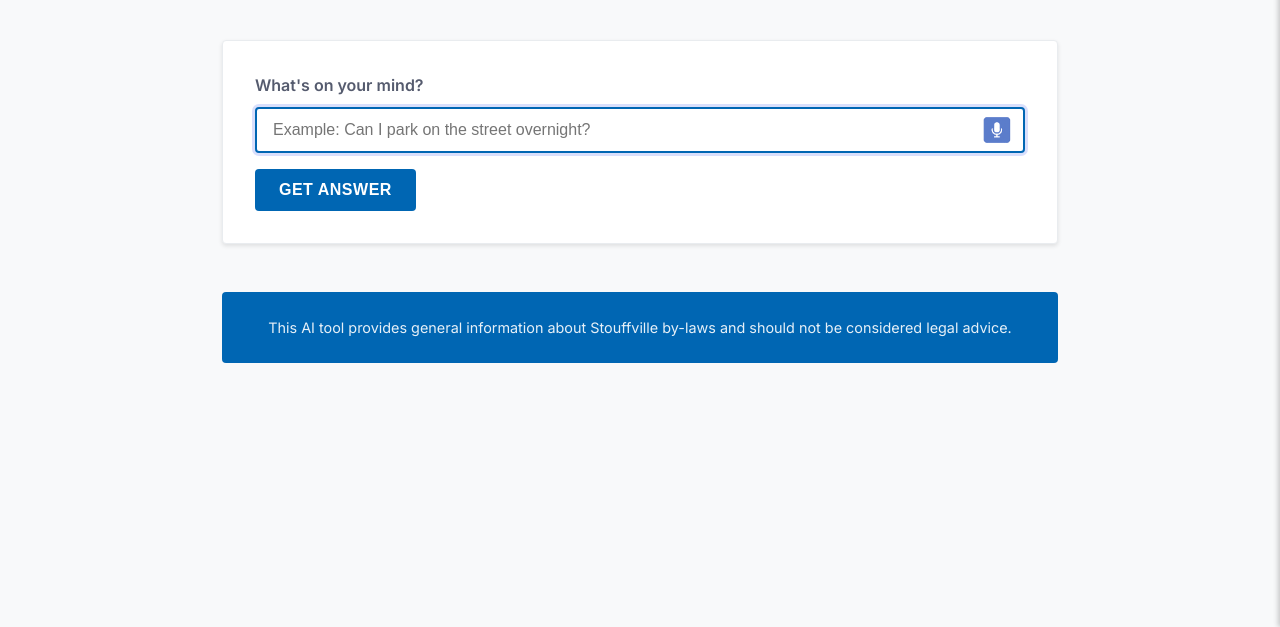
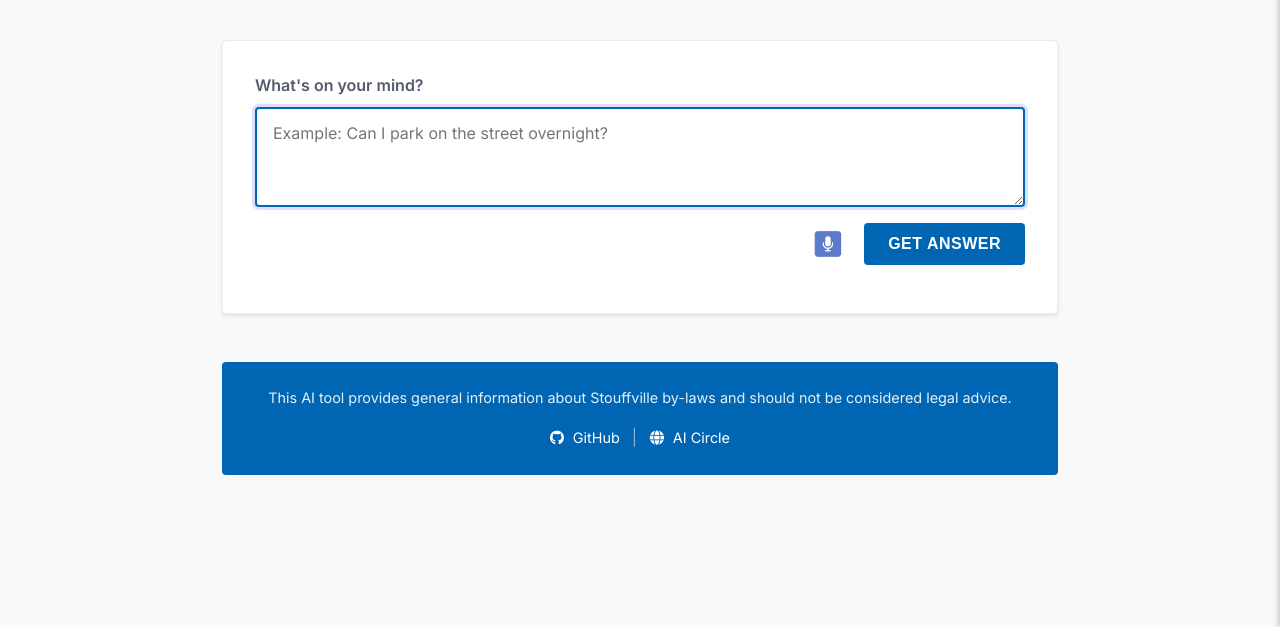
Before and after one commit to Cadence-GitHub/Stouffville-By-laws-AI, a Flask app: page / in a window 1280 px wide. Shown: the part 173-800 px from the top of the page. Run offline with Flask 3, Linux system fonts and the light colour scheme.

Commit message:
Converted input to textarea for multiline prompt. Moved the mic button to below the textarea. Adjusted autocomplete to utilize textarea and placed it below. Added footer to github and website.

```diff
--- a/backend/app/static/public_demo.css
+++ b/backend/app/static/public_demo.css
@@ -101,6 +101,10 @@ h1 {
     transition: var(--transition);
     background-color: var(--card-bg);
     color: var(--text);
+    resize: vertical;
+    min-height: 80px;
+    font-family: inherit;
+    line-height: 1.5;
 }
 
 #question:focus {
@@ -254,6 +258,31 @@ footer {
 footer p {
     color: rgba(255, 255, 255, 0.9);
     font-size: 0.9rem;
+    margin-bottom: 1rem;
+}
+
+.footer-links {
+    margin-top: 1rem;
+}
+
+.footer-links a {
+    color: white;
+    text-decoration: none;
+    font-size: 0.9rem;
+    transition: opacity 0.2s ease;
+}
+
+.footer-links a:hover {
+    opacity: 0.8;
+}
+
+.footer-links .separator {
+    margin: 0 0.5rem;
+    color: rgba(255, 255, 255, 0.5);
+}
+
+.footer-links i {
+    margin-right: 0.3rem;
 }
 
 /* Dark mode toggle switch */
@@ -476,8 +505,7 @@ input:checked + .slider:before {
     box-shadow: var(--shadow);
     z-index: 1000;
     width: 100%;
-    top: 100%;
-    border-top: none;
+    margin-top: -2px; /* Compensate for the border */
 }
 
 .autocomplete-suggestion {
@@ -506,38 +534,50 @@ input:checked + .slider:before {
 }
 
 /* Style the input inside input-wrapper */
-.input-wrapper input {
+.input-wrapper textarea {
     flex: 1;
-    padding-right: 4rem;
     margin-bottom: 0;
 }
 
-/* Style the voice button inside input-wrapper */
-.input-wrapper #voiceQueryBtn {
-    position: absolute;
-    right: 0.75rem;
-    top: 50%;
-    transform: translateY(-50%);
+.button-group {
+    display: flex;
+    gap: 1rem;
+    align-items: center;
+    margin-bottom: 1rem;
+    justify-content: flex-end;
+}
+
+#voiceQueryBtn {
     background: transparent;
     border: none;
-    width: 2rem;
-    height: 2rem;
+    width: 2.5rem;
+    height: 2.5rem;
     display: flex;
     align-items: center;
     justify-content: center;
     padding: 0;
-    z-index: 10;
+    transition: transform 0.2s ease;
+    flex: 0 0 auto;
 }
 
-.input-wrapper #voiceQueryBtn img {
+#voiceQueryBtn:hover {
+    transform: scale(1.1);
+}
+
+#voiceQueryBtn img {
     width: 2rem;
     height: 2rem;
     opacity: 0.7;
     transition: opacity 0.2s ease;
 }
 
-.input-wrapper #voiceQueryBtn:hover img {
+#voiceQueryBtn:hover img {
     opacity: 1;
+}
+
+#submitButton {
+    flex: 0 0 auto;
+    min-width: 120px;
 }
 
 /* Bylaw Panel Styles */
--- a/backend/app/static/public_demo.html
+++ b/backend/app/static/public_demo.html
@@ -32,16 +32,19 @@
             <form id="questionForm">
                 <label for="question">What's on your mind?</label>
                 <div class="input-wrapper">
-                    <input type="text" id="question" name="question" required
+                    <textarea id="question" name="question" required
                            placeholder="Example: Can I park on the street overnight?"
-                           autocomplete="off" autocorrect="off" autocapitalize="off" spellcheck="false">
+                           autocomplete="off"
+                           rows="3"></textarea>
+                </div>
+                <div class="button-group">
                     <button type="button" id="voiceQueryBtn" title="Record Voice Question">
                         <img src="/static/images/microphone.png" alt="Record Voice">
                     </button>
+                    <button type="submit" id="submitButton">
+                        <span>Get Answer</span>
+                    </button>
                 </div>
-                <button type="submit" id="submitButton">
-                    <span>Get Answer</span>
-                </button>
             </form>
         </div>
 
@@ -64,6 +67,15 @@
 
         <footer>
             <p>This AI tool provides general information about Stouffville by-laws and should not be considered legal advice.</p>
+            <div class="footer-links">
+                <a href="https://github.com/Cadence-GitHub/Stouffville-By-laws-AI" target="_blank" rel="noopener noreferrer">
+                    <i class="fab fa-github"></i> GitHub
+                </a>
+                <span class="separator">|</span>
+                <a href="https://aicircle.ca/" target="_blank" rel="noopener noreferrer">
+                    <i class="fas fa-globe"></i> AI Circle
+                </a>
+            </div>
         </footer>
     </main>
     <div id="bylaw-panel" class="bylaw-panel">
--- a/backend/app/static/public_demo.js
+++ b/backend/app/static/public_demo.js
@@ -656,14 +656,19 @@ function setupAutocomplete() {
         // Clear any existing timer
         clearTimeout(typingTimer);
 
-        // Hide suggestions if input is empty or too short
-        if (!this.value.trim() || this.value.trim().length < 3) {
+        // Get the current line of text where the cursor is
+        const cursorPosition = this.selectionStart;
+        const textBeforeCursor = this.value.substring(0, cursorPosition);
+        const currentLine = textBeforeCursor.split('\n').pop();
+
+        // Hide suggestions if current line is empty or too short
+        if (!currentLine.trim() || currentLine.trim().length < 3) {
             hideAutocomplete();
             return;
         }
 
         // Set a timer to fetch suggestions
-        typingTimer = setTimeout(() => fetchSuggestions(this.value), doneTypingInterval);
+        typingTimer = setTimeout(() => fetchSuggestions(currentLine), doneTypingInterval);
     });
 
     // Handle keydown events for navigation
@@ -684,10 +689,12 @@ function setupAutocomplete() {
             selectedIndex = Math.max(selectedIndex - 1, -1);
             updateSelectedSuggestion();
         }
-        // Enter
-        else if (e.key === 'Enter' && selectedIndex >= 0) {
+        // Enter (only if Ctrl+Enter or if a suggestion is selected)
+        else if (e.key === 'Enter' && (e.ctrlKey || selectedIndex >= 0)) {
             e.preventDefault();
-            selectSuggestion(selectedIndex);
+            if (selectedIndex >= 0) {
+                selectSuggestion(selectedIndex);
+            }
         }
         // Escape
         else if (e.key === 'Escape') {
@@ -697,7 +704,8 @@ function setupAutocomplete() {
 
     // Hide autocomplete when clicking outside
     document.addEventListener('click', function(e) {
-        if (!queryInput.contains(e.target) && !autocompleteContainer.contains(e.target)) {
+        const isClickInside = queryInput.contains(e.target) || autocompleteContainer.contains(e.target);
+        if (!isClickInside) {
             hideAutocomplete();
         }
     });
@@ -759,12 +767,16 @@ function setupAutocomplete() {
             autocompleteContainer.appendChild(suggestionElement);
         });
 
-        // Position is now handled by CSS with top: 100%
-        // Just set the width to match the input
+        // Position the autocomplete container below the textarea
+        const textareaRect = queryInput.getBoundingClientRect();
+        const wrapperRect = inputWrapper.getBoundingClientRect();
+
+        // Position relative to the wrapper
+        autocompleteContainer.style.position = 'absolute';
+        autocompleteContainer.style.top = `${textareaRect.height + 2}px`; // 2px gap
         autocompleteContainer.style.width = '100%';
-
-        // Show the container
         autocompleteContainer.style.display = 'block';
+        autocompleteContainer.style.zIndex = '1000';
     }
 
     // Update the selected suggestion in the UI
@@ -781,7 +793,15 @@ function setupAutocomplete() {
     // Select a suggestion and fill the input
     function selectSuggestion(index) {
         if (index >= 0 && index < currentSuggestions.length) {
-            queryInput.value = currentSuggestions[index];
+            const cursorPosition = queryInput.selectionStart;
+            const textBeforeCursor = queryInput.value.substring(0, cursorPosition);
+            const textAfterCursor = queryInput.value.substring(cursorPosition);
+            const lines = textBeforeCursor.split('\n');
+            const currentLine = lines.pop();
+            const newText = textBeforeCursor.substring(0, textBeforeCursor.length - currentLine.length) +
+                          currentSuggestions[index] + textAfterCursor;
+
+            queryInput.value = newText;
             hideAutocomplete();
             queryInput.focus();
         }
```
Also changed, not shown: 1 other file.
